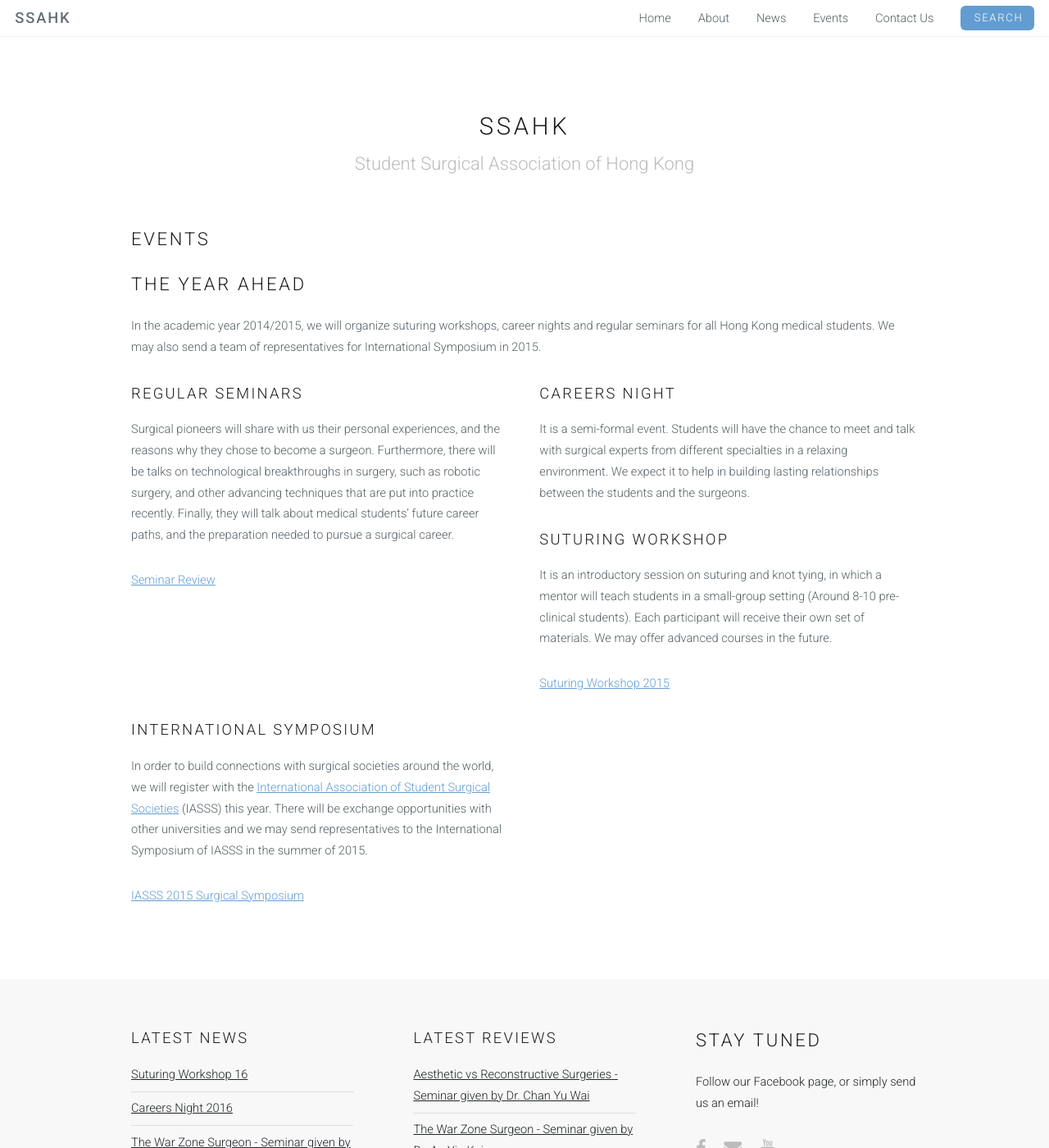
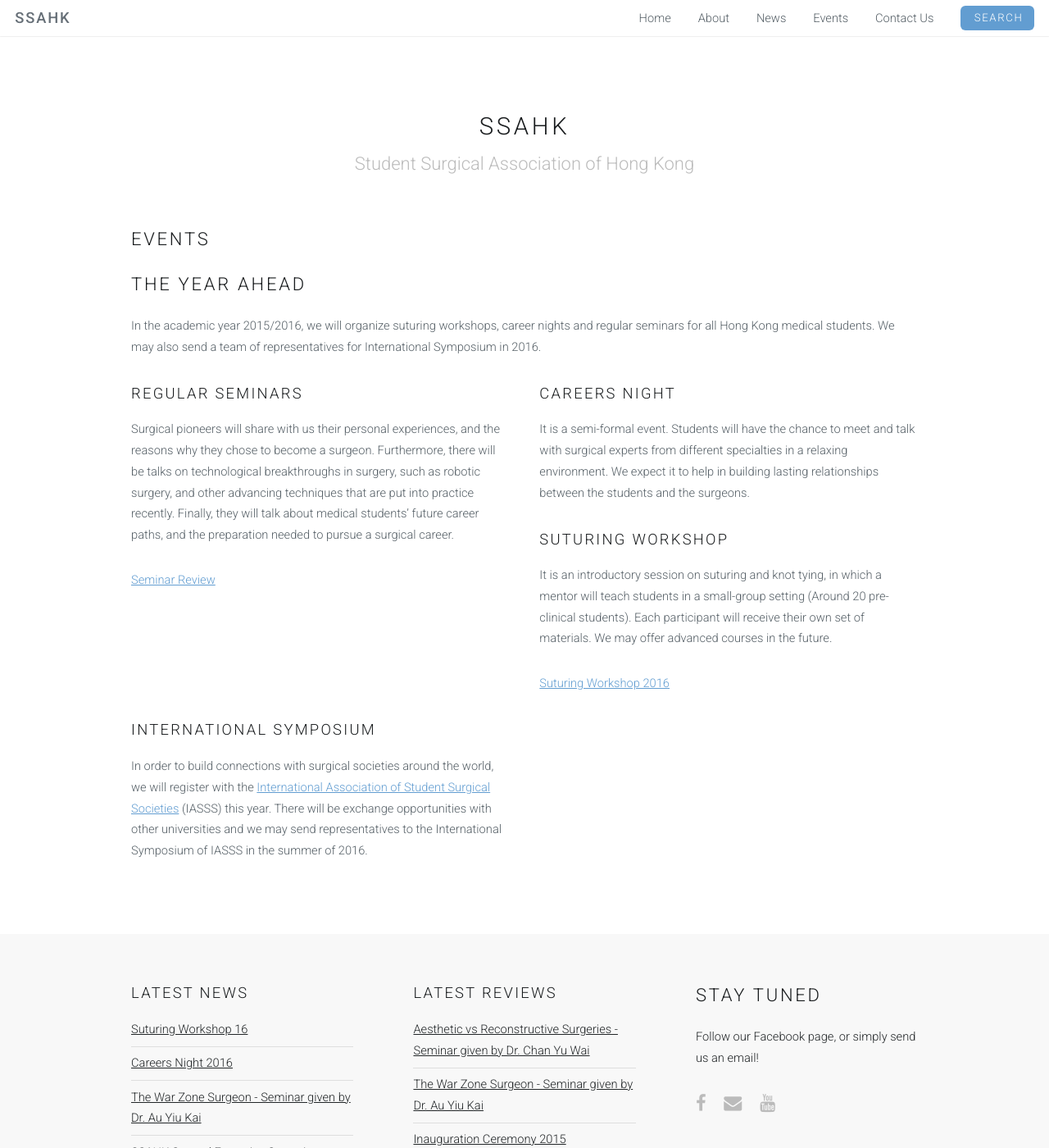
Before and after one commit to SSAHK/ssahk.github.io, a Jekyll site: the page built from events.html, in a window 1280 px wide and 1400 px high. Shown: the whole window at 82% size. Built offline with Jekyll 4.4.1, drawn with Linux system fonts in a browser that asks for light colours.

Commit message:
events pg 16 1.0

```diff
--- a/events.html
+++ b/events.html
@@ -8,10 +8,10 @@
 	<div class="12u">
 		<h2>The Year Ahead</h2>
 
-		<p>In the academic year 2014/2015, we will organize
+		<p>In the academic year 2015/2016, we will organize
 		suturing workshops, career nights and regular seminars for
 		all Hong Kong medical students. We may also send a team of
-		representatives for International Symposium in 2015.</p>
+		representatives for International Symposium in 2016.</p>
 		<!-- Lists -->
 				<div class="row">
 					<div class="6u 12u(mobilep)">
@@ -43,12 +43,12 @@
 						<h3>Suturing Workshop</h3>
 						<p>It is an introductory session on suturing and
 						knot tying, in which a mentor will teach students
-						in a small-group setting (Around 8-10 pre-clinical
+						in a small-group setting (Around 20 pre-clinical
 						students). Each participant will receive their own
 						set of materials. We may offer advanced courses in
 						the future.</p>
 						<p>
-							<a href="{{ site.baseurl }}/suturing">Suturing Workshop 2015</a>
+							<a href="{{ site.baseurl }}/suturing1516">Suturing Workshop 2016</a>
 						</p>
 					</div>
 					<div class="6u 12u(mobilep)">
@@ -59,10 +59,8 @@
 						Societies</a> (IASSS) this year. There will be exchange
 						opportunities with other universities and we may
 						send representatives to the International Symposium
-						of IASSS in the summer of 2015.</p>
-						<p>
-							<a href="http://iasss2015.org/">IASSS 2015 Surgical Symposium</a>
-						</p>
+						of IASSS in the summer of 2016.</p>
+
 					</div>
 				</div>
 	</div>
```
